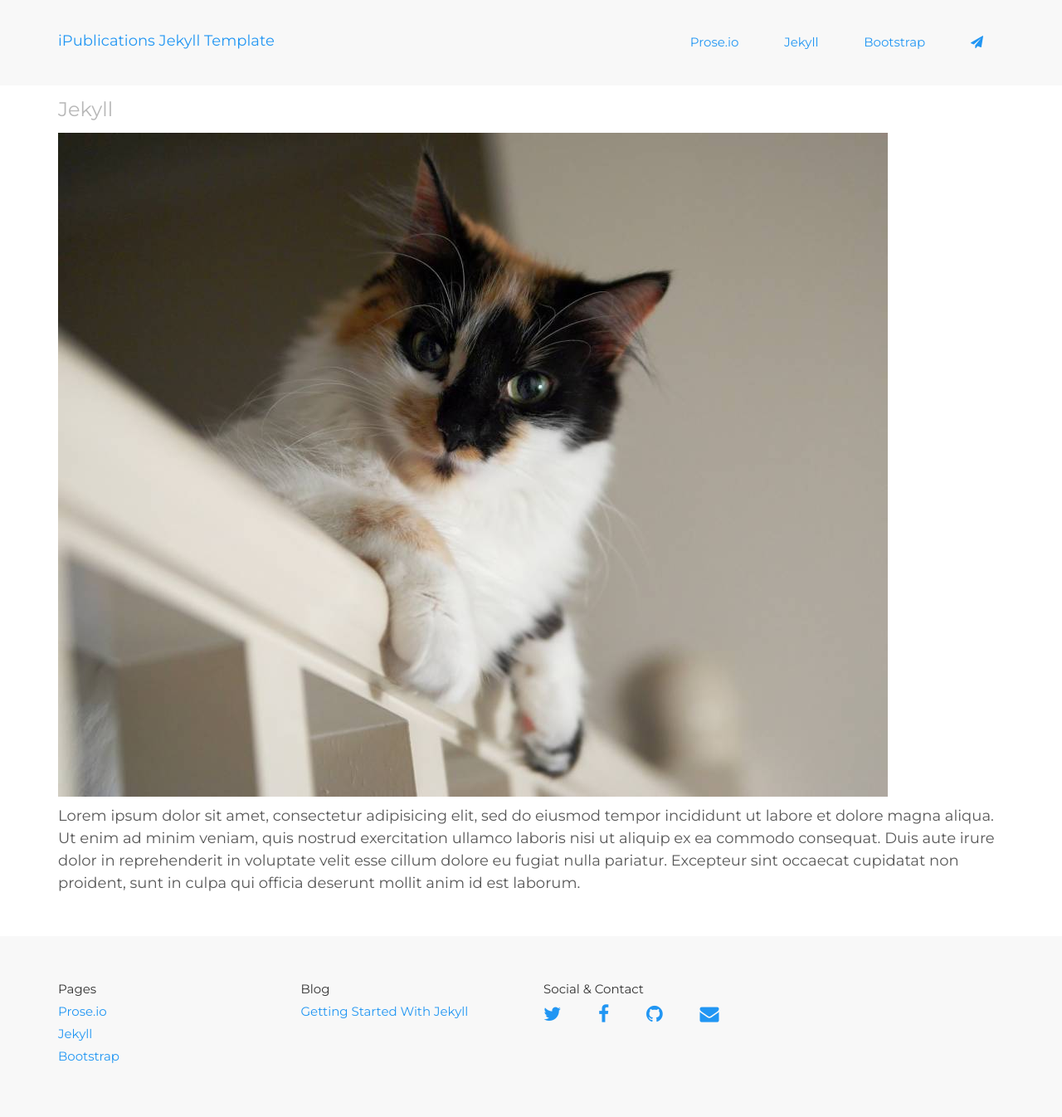
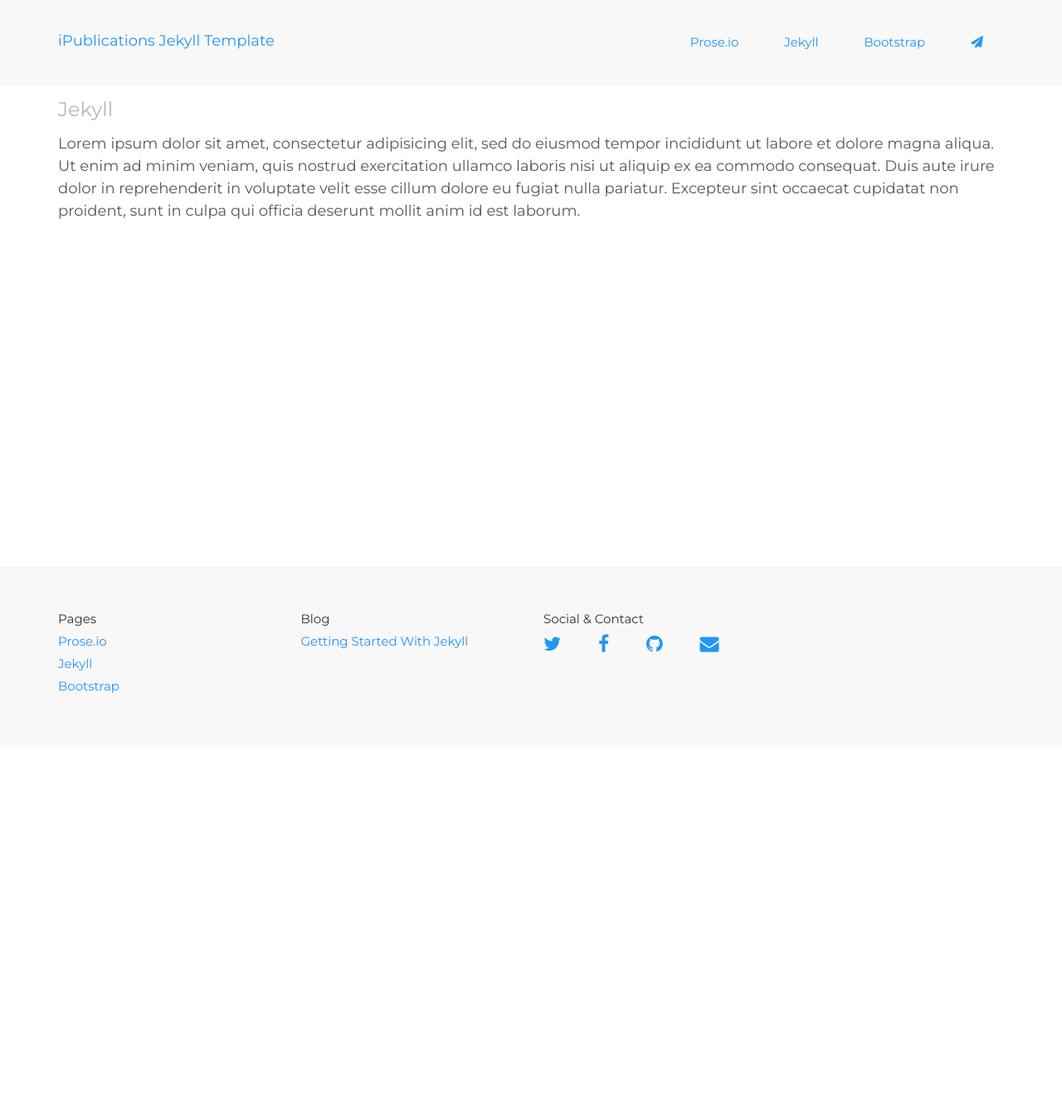
Before and after one commit to Steinvoort/jekyll, a Jekyll site: the page built from _posts/pages/2015-04-18-jekyll.md, in a window 1280 px wide. Shown: the whole page at 83% size. Built offline with Jekyll 4.4.1, drawn with Linux system fonts in a browser that asks for light colours; nearby versions of some CDN libraries; after the commit the page ends 900 px from its top, so only the background shows below that.

Commit message:
Updated 2015-04-18-jekyll.md

```diff
--- a/_posts/pages/2015-04-18-jekyll.md
+++ b/_posts/pages/2015-04-18-jekyll.md
@@ -6,8 +6,6 @@ categorie: static
 published: true
 ---
 
-![arthur1.jpg](/assets/images/arthur1.jpg)
-
 Lorem ipsum dolor sit amet, consectetur adipisicing elit, sed do eiusmod
 tempor incididunt ut labore et dolore magna aliqua. Ut enim ad minim veniam,
 quis nostrud exercitation ullamco laboris nisi ut aliquip ex ea commodo
```
